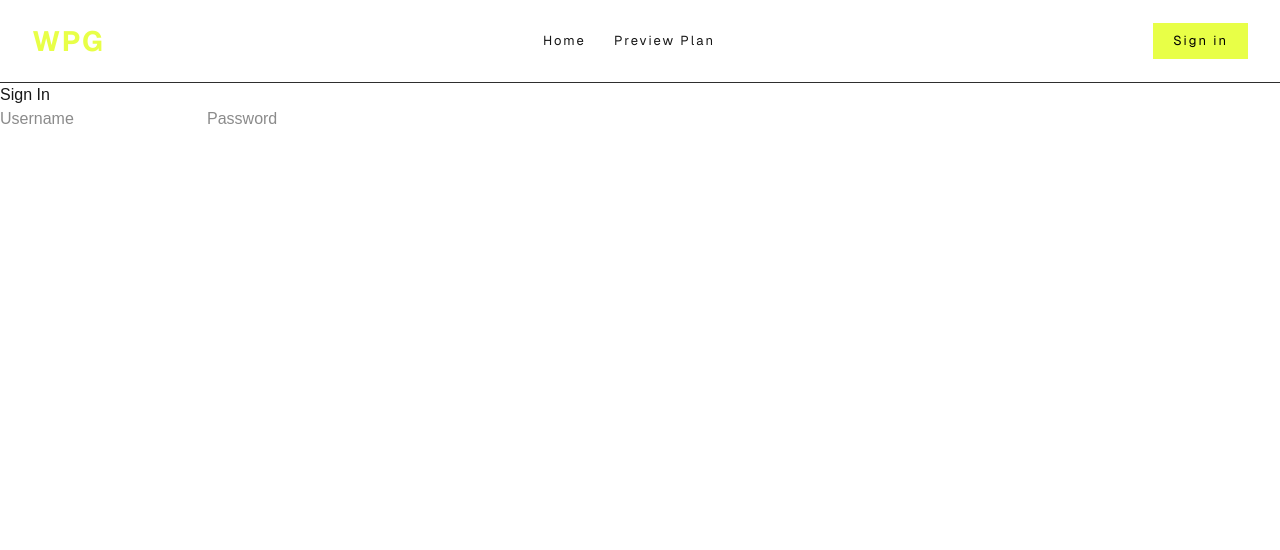
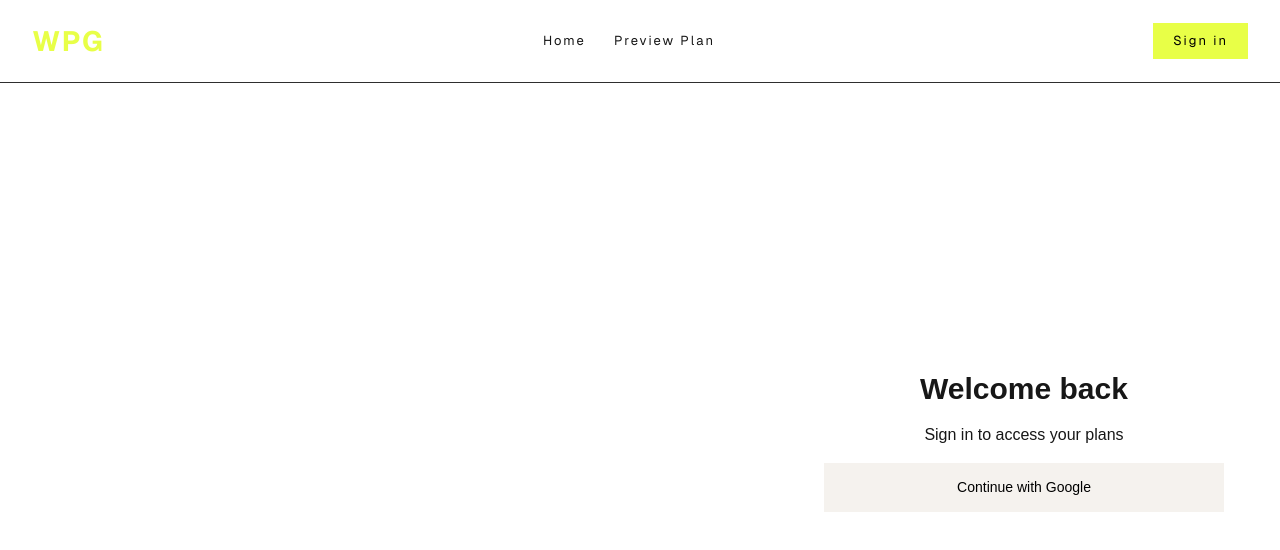
Before and after one commit to Arissj4/Workout-Plan-Generator, a Next.js app in the folder workout-plan-generator/: page /signin in a window 1280 px wide. Shown: the top 550 px of the page. Built offline with nearby package versions, Linux system fonts and the light colour scheme; no server answers.

Commit message:
WPF [ADD] Implemented signin page

```diff
--- a/workout-plan-generator/src/app/header.tsx
+++ b/workout-plan-generator/src/app/header.tsx
@@ -1,14 +1,23 @@
 "use client"
 import Link from "next/link";
 import { useRouter } from "next/navigation";
-import { signIn, signOut } from "next-auth/react";
+import { signOut } from "next-auth/react";
 import { useEffect, useState } from "react";
-import { useSession } from "next-auth/react";
 
-export default function Header() {
-  const { data: session, status } = useSession();
+type User = {
+  name: string,
+  email: string,
+  image: string,
+}
+
+
+type Props = {
+  user: User,
+}
+
+export default function Header(props: Props) {
+  const [user, setUser] = useState<User | null>(null);
   const router = useRouter();
-
 
   return(
     <>
@@ -22,7 +31,7 @@ export default function Header() {
             <Link href={"/"}>Home</Link>
           </li>
 
-          {session ?
+          {user ?
             <li>
               <Link href={"/saved"}>My Plans</Link>
             </li>
@@ -36,7 +45,7 @@ export default function Header() {
         </ul>
 
         <div className="flex items-center">
-          {session ?
+          {user ?
             <button
               className="bg-(--wpg-main-text-color) px-5 py-2 text-black text-[13px] hover:cursor-pointer"
               type="button"
@@ -48,7 +57,7 @@ export default function Header() {
             <button
               className="bg-(--wpg-main-text-color) px-5 py-2 text-black text-[13px] hover:cursor-pointer"
               type="button"
-              onClick={async () => await signIn("google")}
+              onClick={() => router.push("/signin")}
             >
               Sign in
             </button>
--- a/workout-plan-generator/src/app/layout.tsx
+++ b/workout-plan-generator/src/app/layout.tsx
@@ -31,7 +31,7 @@ export default function RootLayout({
       lang="en"
       className={`${geistSans.variable} ${geistMono.variable} h-full antialiased`}
     >
-      <body className="min-h-full flex flex-col">
+      <body className="min-h-full h-screen flex flex-col">
         <SessionWrapper>
           <Header/>
           {children}
--- a/workout-plan-generator/src/app/signin/page.tsx
+++ b/workout-plan-generator/src/app/signin/page.tsx
@@ -1,12 +1,45 @@
+"use client"
+import { signIn } from "next-auth/react"
 
 export default function SignIn( {provider}: {provider: string} ) { // This component is likely intended to be a client component if it's handling form submissions directly.
   return (
-    <div>
-      <h1>Sign In</h1>
-      <form>
-        <input type="text" placeholder="Username" />
-        <input type="password" placeholder="Password" />
-      </form>
-    </div>
+    <>
+      <div className="flex h-full">
+        <div
+          className="flex w-[60%]"
+        >
+
+        </div>
+
+        <div
+          className="flex w-[40%] p-14"
+        >
+          <div
+            className="flex flex-col w-full h-full justify-center items-center"
+          >
+            <h1
+              className="text-3xl font-bold mb-4"
+            >
+              Welcome back
+            </h1>
+
+            <h2
+              className="mb-4"
+            >
+              Sign in to access your plans
+            </h2>
+
+            <button
+              className="w-full bg-[#f5f2ee] flex items-center justify-center gap-2.5 py-3.5 cursor-pointer hover:opacity-90 transition-opacity"
+              type="button"
+              onClick={async () => await signIn("google")}
+            >
+              <span className="text-[14px] font-medium text-black">Continue with Google</span>
+            </button>
+          </div>
+        </div>
+      </div>
+
+    </>
   )
 }
```
